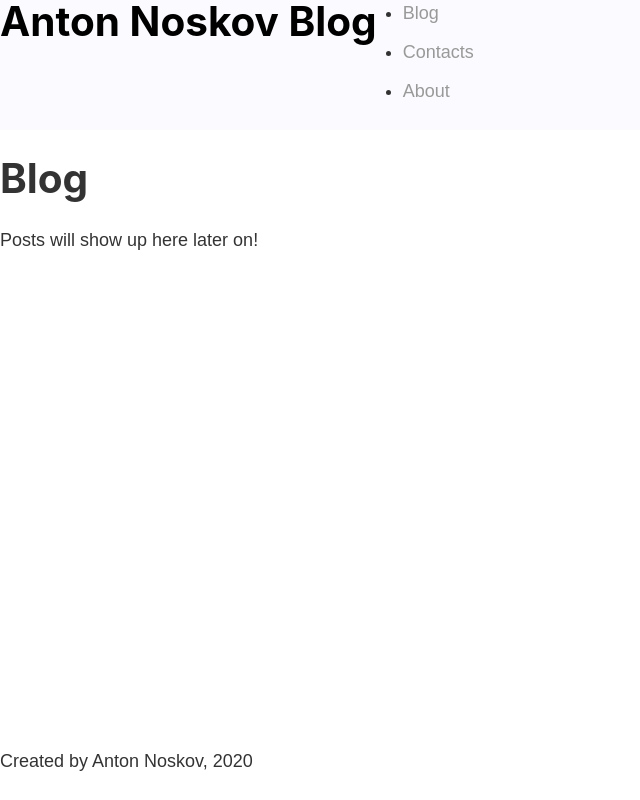
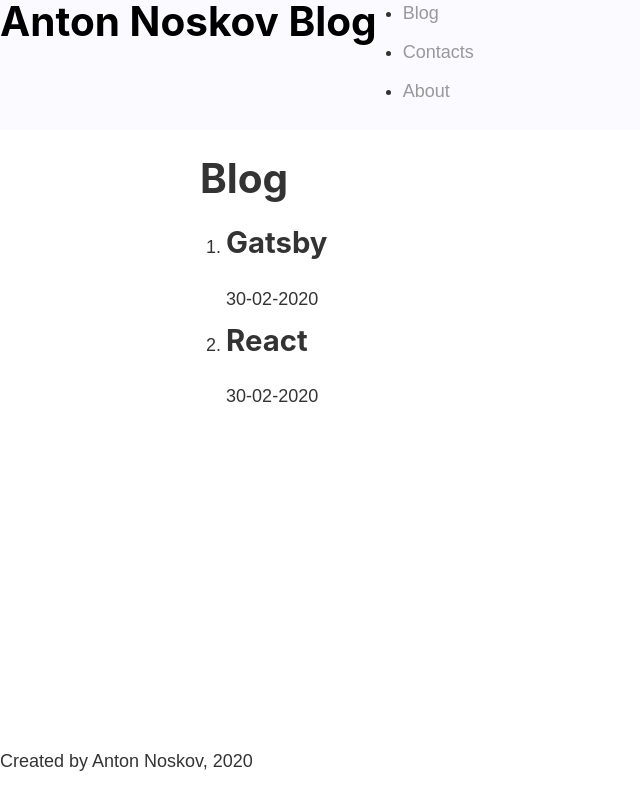
Before and after one commit to annoskov/simple-blog, a Gatsby site: page /blog in a window 1280 px wide. Shown: the whole page, without its empty margins (0-640 px from the left). Built offline with nearby package versions, Linux system fonts and the light colour scheme; Gatsby itself is replaced by a stand-in of ours.

Commit message:
Added gatsby markdown processing & gatsby markdown plugin

```diff
--- a/gatsby-config.js
+++ b/gatsby-config.js
@@ -2,7 +2,7 @@ module.exports = {
   siteMetadata: {
     title: `Anton Noskov Blog`,
     description: ``,
-    author: `Anton Noskov`,
+    author: `Anton Noskov`
   },
   plugins: [
     `gatsby-plugin-react-helmet`,
@@ -11,8 +11,8 @@ module.exports = {
       resolve: `gatsby-source-filesystem`,
       options: {
         name: `images`,
-        path: `${__dirname}/src/images`,
-      },
+        path: `${__dirname}/src/images`
+      }
     },
     `gatsby-transformer-sharp`,
     `gatsby-plugin-sharp`,
@@ -25,18 +25,19 @@ module.exports = {
         background_color: `#663399`,
         theme_color: `#663399`,
         display: `minimal-ui`,
-        icon: `src/images/gatsby-icon.png`, // This path is relative to the root of the site.
-      },
+        icon: `src/images/gatsby-icon.png` // This path is relative to the root of the site.
+      }
     },
     {
-      resolve: 'gatsby-source-filesystem',
+      resolve: "gatsby-source-filesystem",
       options: {
-        name: 'posts',
-        path: `${__dirname}/posts/`
+        name: "posts",
+        path: `${__dirname}/posts`
       }
-    }
+    },
+    "gatsby-transformer-remark"
     // this (optional) plugin enables Progressive Web App + Offline functionality
     // To learn more, visit: https://gatsby.dev/offline
     // `gatsby-plugin-offline`,
-  ],
+  ]
 }
--- a/package.json
+++ b/package.json
@@ -13,6 +13,7 @@
     "gatsby-plugin-sass": "^2.3.12",
     "gatsby-plugin-sharp": "^2.6.14",
     "gatsby-source-filesystem": "^2.3.23",
+    "gatsby-transformer-remark": "^2.8.27",
     "gatsby-transformer-sharp": "^2.5.7",
     "node-sass": "^4.14.1",
     "prop-types": "^15.7.2",
--- a/posts/gatsby.md
+++ b/posts/gatsby.md
@@ -1,5 +1,5 @@
 ---
-    Title: "Gatsby",
+    title: "Gatsby"
     date: "30-02-2020"
 ---
 
--- a/posts/react.md
+++ b/posts/react.md
@@ -1,6 +1,6 @@
 ---
-    Title: "React",
+    title: "React"
     date: "30-02-2020"
 ---
 
-In this post you'll learn React.
+In this post you'll learn React
--- a/src/components/layout.module.scss
+++ b/src/components/layout.module.scss
@@ -7,4 +7,5 @@
 
 .content {
   flex-grow: 1;
+  padding-left: 200px;
 }
--- a/src/pages/blog.tsx
+++ b/src/pages/blog.tsx
@@ -1,12 +1,43 @@
 import * as React from "react"
 
 import Layout from "../components/layout"
+import { graphql, useStaticQuery } from "gatsby"
+
+const getPostData = () => {
+  return useStaticQuery(graphql`
+      query {
+          allMarkdownRemark {
+              edges {
+                  node {
+                      frontmatter {
+                          title
+                          date
+                      }
+                      html
+                      excerpt
+                  }
+              }
+          }
+      }
+  `)
+}
+
+const getRenderedPostList = (posts: any) => {
+  return posts.allMarkdownRemark.edges.map((edge: any) => {
+    return <li>
+      <h2>{edge.node.frontmatter.title}</h2>
+      <p>{edge.node.frontmatter.date}</p>
+    </li>
+  })
+}
 
 const BlogPage = () => {
+  const posts = getPostData();
+
   return (
     <Layout>
       <h1>Blog</h1>
-      <p>Posts will show up here later on!</p>
+      <ol>{getRenderedPostList(posts)}</ol>
     </Layout>
   )
 }
```
Also changed, not shown: 1 other file.
